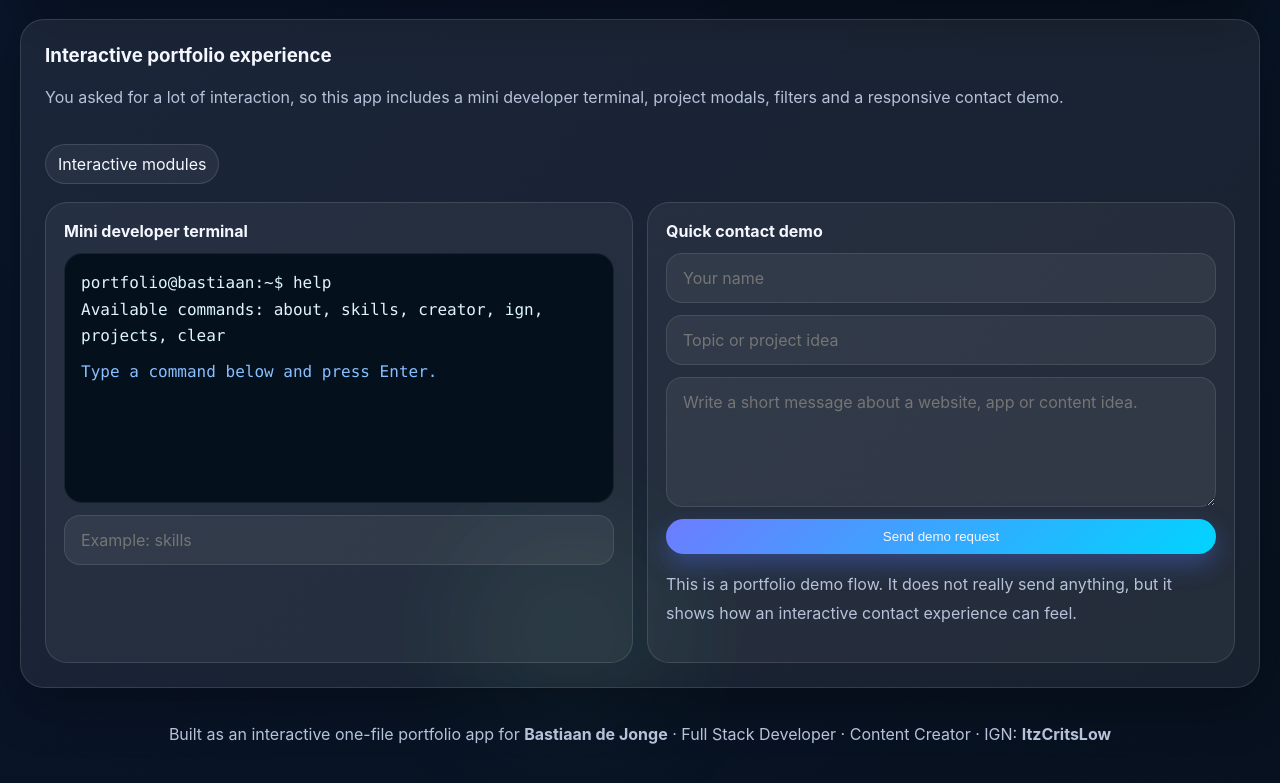
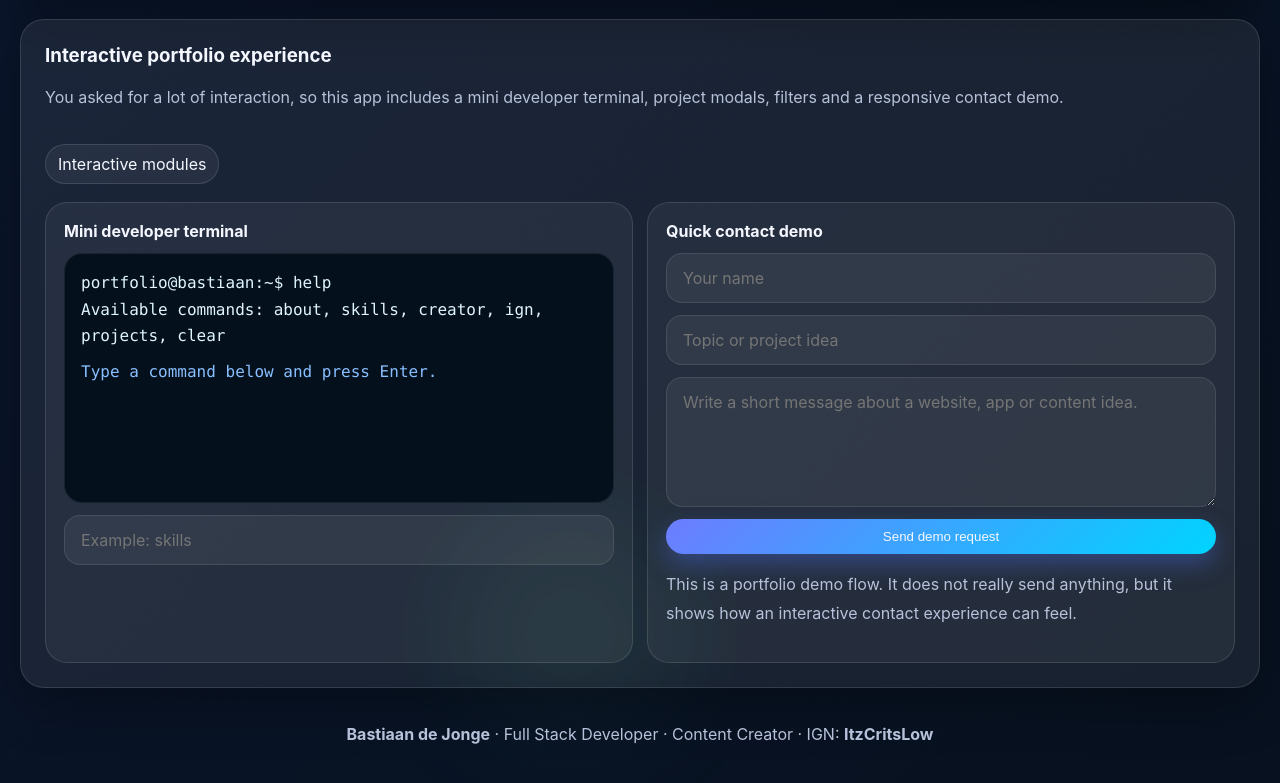
Before and after one commit to BdejongeDev/portfolio, a plain HTML site: page index.html in a window 1280 px wide. Shown: the part 3624-4407 px from the top of the page. Drawn offline with Linux system fonts and the light colour scheme.

Commit message:
Update index.html

```diff
--- a/index.html
+++ b/index.html
@@ -179,7 +179,7 @@
       </div>
     </section>
 
-    <footer class="footer reveal">Built as an interactive one-file portfolio app for <strong>Bastiaan de Jonge</strong> · Full Stack Developer · Content Creator · IGN: <strong>ItzCritsLow</strong></footer>
+    <footer class="footer reveal"><strong>Bastiaan de Jonge</strong> · Full Stack Developer · Content Creator · IGN: <strong>ItzCritsLow</strong></footer>
   </div>
   <div id="modalRoot"></div>
 
```
